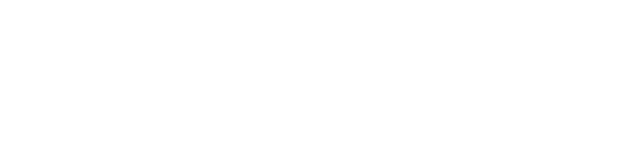
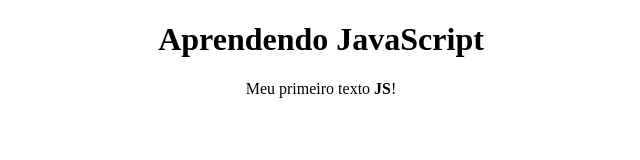
Before and after one commit to LucasAlv3s/code, a plain HTML site: page index.html in a window 1280 px wide. Shown: the whole page, without its empty margins (319-959 px from the left). Drawn offline with Linux system fonts and the light colour scheme.

Commit message:
InnerHTML

```diff
--- a/index.html
+++ b/index.html
@@ -5,6 +5,11 @@
         <meta http-equiv="X-UA-Compatible" content="IE=edge">
         <meta name="viewport" content="width=device-width, initial-scale=1.0">
         <title>Aprendendo JS</title>
+        <style>
+            body {
+                text-align: center;
+            }
+        </style>
     </head>
     <body>
         <!--
@@ -14,6 +19,8 @@
                 alert("Hello, World!");
             </script>
         -->
+        <h1>Aprendendo JavaScript</h1>
+        <p id="text"></p>
         <script src="./js/script.js"></script>
     </body>
 </html>
--- a/js/script.js
+++ b/js/script.js
@@ -1,3 +1,7 @@
 // JavaScript Externo
 // Sintaxe em JavaScript
+/*
 alert("Um alerta rodando de uma página externa");
+*/
+
+document.getElementById("text").innerHTML="Meu primeiro texto <b>JS</b>!";
```
